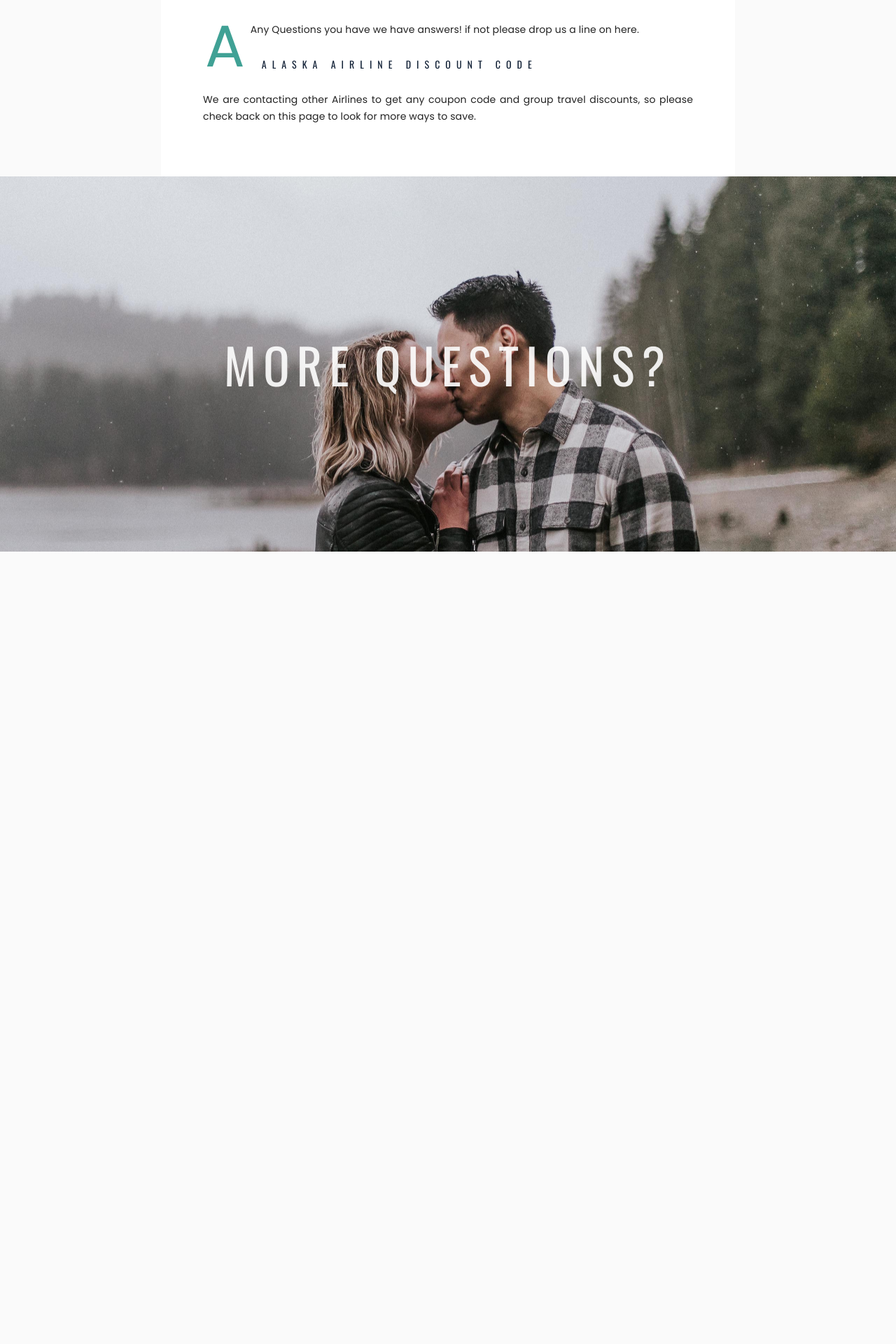
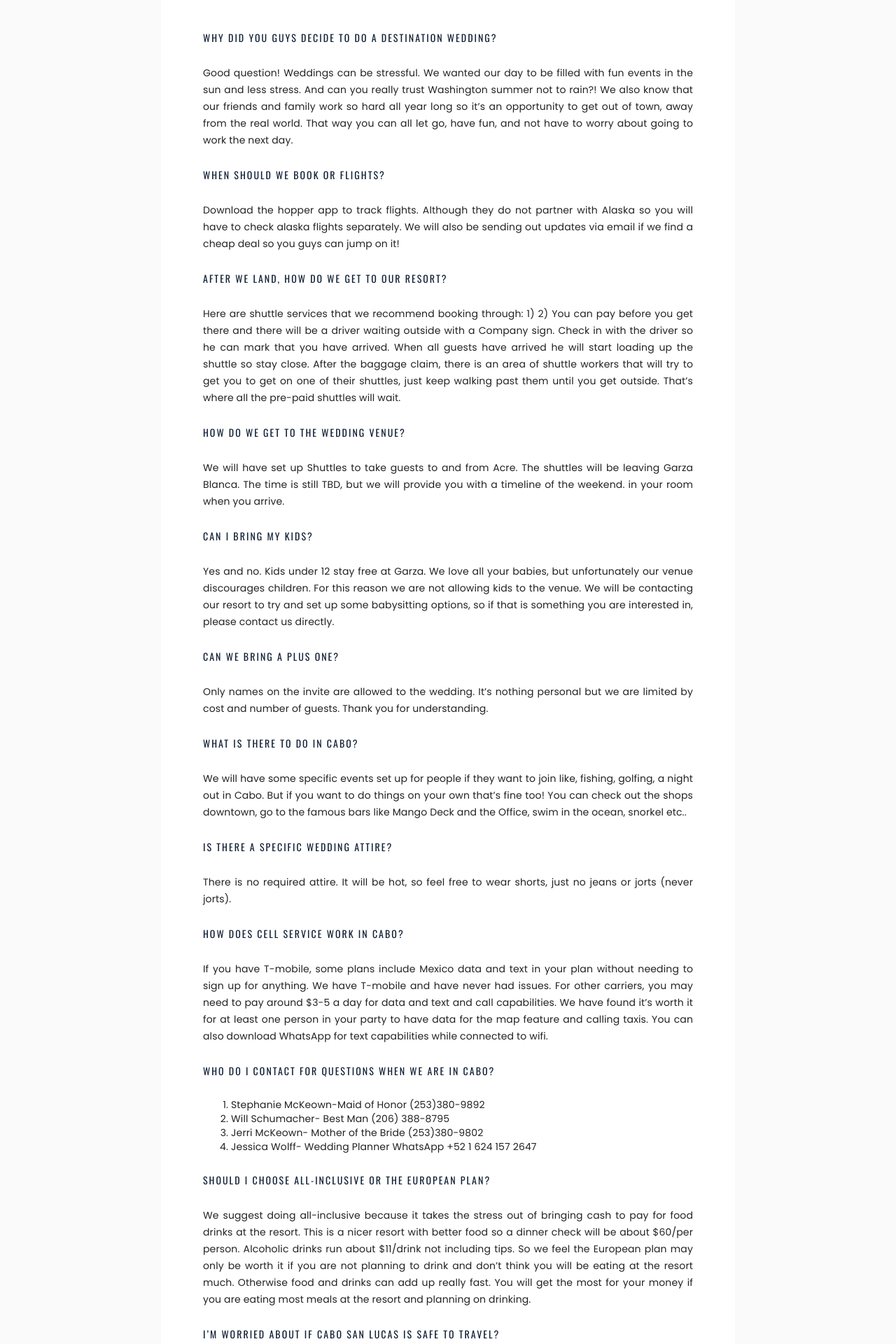
Before and after one commit to honghaobi/wedding-frontend, a Vue app: page /faq in a window 1280 px wide. Shown: the part 760-2680 px from the top of the page at 70% size. Before the commit the page ends 1548 px from the top, so only its background shows below. Built offline with nearby package versions, Linux system fonts and the light colour scheme; no server answers; what v-viewer, vue-masonry would draw is missing.

Commit message:
updated FAQ

```diff
--- a/src/components/FAQ.vue
+++ b/src/components/FAQ.vue
@@ -12,15 +12,99 @@
 
     <section>
       <div class="block">
-        <p><span class="first-character">A</span>
-          Any Questions you have we have answers! if not please drop us a line on here.
-        </p>
-        <h3 class="md-subheader">Alaska Airline Discount Code</h3>
 
-        <p>
-          We are contacting other Airlines to get any coupon code and group travel discounts, so please check back on this page to look for more ways
-          to save.
-        </p>
+        <h3 class="md-subheader">Why did you guys decide to do a destination wedding?</h3>
+        <p>Good question! Weddings can be stressful. We wanted our day to be filled with fun events in the sun and less stress. And can you really
+           trust Washington summer not to rain?! We also know that our friends and family work so hard all year long so it’s an opportunity to get out
+           of town, away from the real world. That way you can all let go, have fun, and not have to worry about going to work the next day.</p>
+
+        <h3 class="md-subheader">When should we book or flights?</h3>
+        <p>Download the hopper app to track flights. Although they do not partner with Alaska so you will have to check alaska flights separately. We
+           will also be sending out updates via email if we find a cheap deal so you guys can jump on it!</p>
+
+        <h3 class="md-subheader">After we land, how do we get to our resort?</h3>
+        <p>Here are shuttle services that we recommend booking through:
+           1)
+           2)
+           You can pay before you get there and there will be a driver waiting outside with a Company sign. Check in with the driver so he can mark
+           that you have arrived. When all guests have arrived he will start loading up the shuttle so stay close. After the baggage claim, there is
+           an area of shuttle workers that will try to get you to get on one of their shuttles, just keep walking past them until you get outside.
+           That’s where all the pre-paid shuttles will wait.</p>
+
+        <h3 class="md-subheader">How do we get to the wedding Venue?</h3>
+        <p>We will have set up Shuttles to take guests to and from Acre. The shuttles will be leaving Garza Blanca. The time is still TBD, but we will
+           provide you with a timeline of the weekend. in your room when you arrive.</p>
+
+        <h3 class="md-subheader">Can I bring my kids?</h3>
+        <p>Yes and no. Kids under 12 stay free at Garza. We love all your babies, but unfortunately our venue discourages children. For this reason we
+           are not allowing kids to the venue. We will be contacting our resort to try and set up some babysitting options, so if that is something
+           you are interested in, please contact us directly.</p>
+
+        <h3 class="md-subheader">Can we bring a plus one?</h3>
+        <p>Only names on the invite are allowed to the wedding. It’s nothing personal but we are limited by cost and number of guests. Thank you for
+           understanding.</p>
+
+        <h3 class="md-subheader">What is there to do in Cabo?</h3>
+        <p>We will have some specific events set up for people if they want to join like, fishing, golfing, a night out in Cabo. But if you want to do
+           things on your own that’s fine too! You can check out the shops downtown, go to the famous bars like Mango Deck and the Office, swim in the
+           ocean, snorkel etc..</p>
+
+        <h3 class="md-subheader">Is there a specific wedding attire?</h3>
+        <p>There is no required attire. It will be hot, so feel free to wear shorts, just no jeans or jorts (never jorts).</p>
+
+        <h3 class="md-subheader">How does cell service work in Cabo?</h3>
+        <p>If you have T-mobile, some plans include Mexico data and text in your plan without needing to sign up for anything. We have T-mobile and
+           have never had issues. For other carriers, you may need to pay around $3-5 a day for data and text and call capabilities. We have found
+           it’s worth it for at least one person in your party to have data for the map feature and calling taxis. You can also download WhatsApp for
+           text capabilities while connected to wifi.</p>
+
+        <h3 class="md-subheader">Who do I contact for questions when we are in Cabo?</h3>
+        <ol>
+          <li>Stephanie McKeown-Maid of Honor (253)380-9892</li>
+          <li>Will Schumacher- Best Man (206) 388-8795</li>
+          <li>Jerri McKeown- Mother of the Bride (253)380-9802</li>
+          <li>Jessica Wolff- Wedding Planner WhatsApp +52 1 624 157 2647</li>
+        </ol>
+
+        <h3 class="md-subheader">Should I choose all-inclusive or the European plan?</h3>
+        <p>We suggest doing all-inclusive because it takes the stress out of bringing cash to pay for food drinks at the resort. This is a nicer
+           resort with better food so a dinner check will be about $60/per person. Alcoholic drinks run about $11/drink not including tips. So we feel
+           the European plan may only be worth it if you are not planning to drink and don’t think you will be eating at the resort much. Otherwise
+           food and drinks can add up really fast. You will get the most for your money if you are eating most meals at the resort and planning on
+           drinking.</p>
+
+        <h3 class="md-subheader">I’m worried about if Cabo San Lucas is safe to travel?</h3>
+        <p>Bad things happen in every city, and it doesn’t mean they are not safe. Mexico did have an increase violence in 2017. But since the Mexican
+           government has spent $50 billion dollars to improve safety. In 2018 violence was down by 70%. But to be extra safe, stay in the tourist
+           areas
+           and don’t act a fool. Also, read this articles below.
+          <a href="https://www.forbes.com/sites/forbestravelguide/2018/08/31/is-it-safe-to-travel-to-los-cabos/#41314f25206a">Safe to Travel to
+                                                                                                                              Cabo?</a></p>
+        <h3 class="md-subheader">Do I need to learn Spanish?</h3>
+        <p>Most locals in tourist areas know English. But it wouldn’t hurt to brush up on some phrases so you can order that tequila shot like a pro.
+           You can learn with the free app Duolingo, or download Google Translate for in the moment translations.</p>
+
+        <h3 class="md-subheader">Should we rent a car?</h3>
+        <p>If you are feeling adventurous and want to explore what Cabo has to offer, renting a car would be the way to go! You can book a car for as
+           little as $3/day in Cabo. But we suggest also purchasing insurance when booking your car. Some car insurances will extend your insurance
+           into Mexico so it might be worth it to check with your company first! We have personally never rented a car while there because you can
+           always take a taxi or book shuttle into town if you have a group.</p>
+
+        <h3 class="md-subheader">What is the exchange rate and should I bring pesos?</h3>
+        <p>As of 01/01/19 the exchange rate was $19.92 MXN pesos to $1 USD. The rate is subject to change daily so make sure you
+           check back. You will get the best rate if you get pesos from your bank but make sure you order them at least a week before your departure
+           date. The booths at the airport will charge you a fee. Most places accept debit and credit cards if you are looking to buy anything while
+           you are down there. If you want to tip, you should bring some pesos but they will also accept dollars if you are in a pinch. If you are
+           doing all-inclusive you really don’t need any pesos, unless you get a taxi or want to buy drinks when we go out in Cabo.</p>
+
+        <h3 class="md-subheader">When should I request my passport?</h3>
+        <p>Passport processing takes between 6 to 8 weeks, however, if you choose an expedited service, you can receive a faster
+           processing time. There is a $60 fee to expedite. Sooner than later is always better.</p>
+
+        <h3 class="md-subheader">What are the plans leading up to the wedding day?</h3>
+        <p>The only event we would love for you to attend is the welcome meet and greet with drinks, cocktails and snacks. This will be
+           on Thursday night at Garza Blanca, time is TBD. Otherwise, feel free to make this your vacation and do what you want.</p>
+
       </div>
     </section>
 
@@ -94,11 +178,12 @@
     h3 {
       font-family: $font_family_1;
       font-size: 14px;
-      line-height: 0;
+      text-align: left;
       font-weight: 400;
-      letter-spacing: 8px;
+      letter-spacing: 2px;
       text-transform: uppercase;
       color: $accent-color;
+      padding: 0;
     }
 
     p {
--- a/src/components/Travel.vue
+++ b/src/components/Travel.vue
@@ -33,16 +33,10 @@
         </p>
         <h3 class="md-subheader"> Car Rentals</h3>
         <p>
-          If you are feeling adventurous and want to explore waht Cabo has to offer, renting a car would be the way to go! However, we strongly
+          If you are feeling adventurous and want to explore what Cabo has to offer, renting a car would be the way to go! However, we strongly
           strongly recommend you get insurance. You may be able to extend your current insurance into Mexico (not really sure if it works that way but
           worth a shot). Otherwise we will be providing transportation to a number of the events from the blocked resort and from Acre, to and from
           the town for a night out.
-        </p>
-        <h3 class="md-subheader"> Cell Service</h3>
-        <p>
-          We visited and simply turned on our travel plan and switched it off after we left and didn't have any issues. Obviously every plan is
-          different but cell phones work and are a thing even in Mexico so check with your provider if you're unclear on how to make sure your phone
-          is workable while you're getting your tan on.
         </p>
       </div>
     </section>
@@ -136,7 +130,7 @@
       font-size: 14px;
       text-align: left;
       font-weight: 400;
-      letter-spacing: 8px;
+      letter-spacing: 2px;
       text-transform: uppercase;
       color: $accent-color;
     }
```
